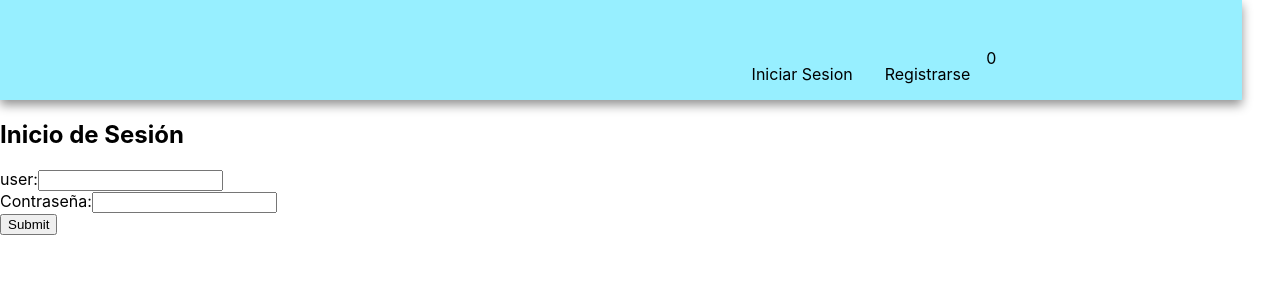
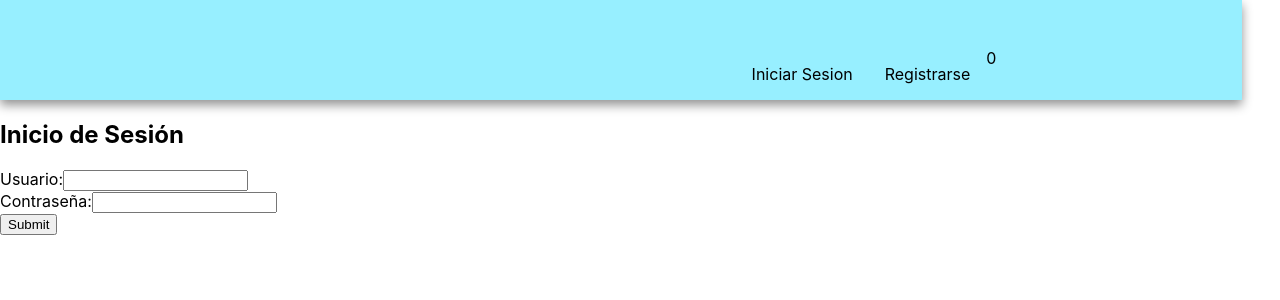
Before and after one commit to Argencorp/Hamburguesas_el_Gaucho, a React (Create React App) app: page /iniciar-sesion in a window 1280 px wide. Shown: the top 300 px of the page. Built offline with nearby package versions, Linux system fonts and the light colour scheme.

Commit message:
login todavia no funciona

```diff
--- a/src/components/LoginPage.js
+++ b/src/components/LoginPage.js
@@ -18,7 +18,7 @@ function LoginPage() {
                 setError("");
                 setUser(e.target.value);
                 if (e.target.value === ""){
-                    setError("no se indicó un user");
+                    setError("no se indicó un usuario");
                 }
                 break;
             case "password":
@@ -57,7 +57,7 @@ function LoginPage() {
                     setMsg(response[0].result);
                 }
             }).catch((err) => {
-                setError(err);
+                setError(err.message); // Ahora solo mostramos el mensaje del error.
                 console.log(err);
             });
         }
@@ -73,7 +73,7 @@ function LoginPage() {
             </p>
             <h2>Inicio de Sesión</h2>
             <div>
-                <label>user:</label>
+                <label>Usuario:</label>
                 <input
                     type='user'
                     value={user}
```
